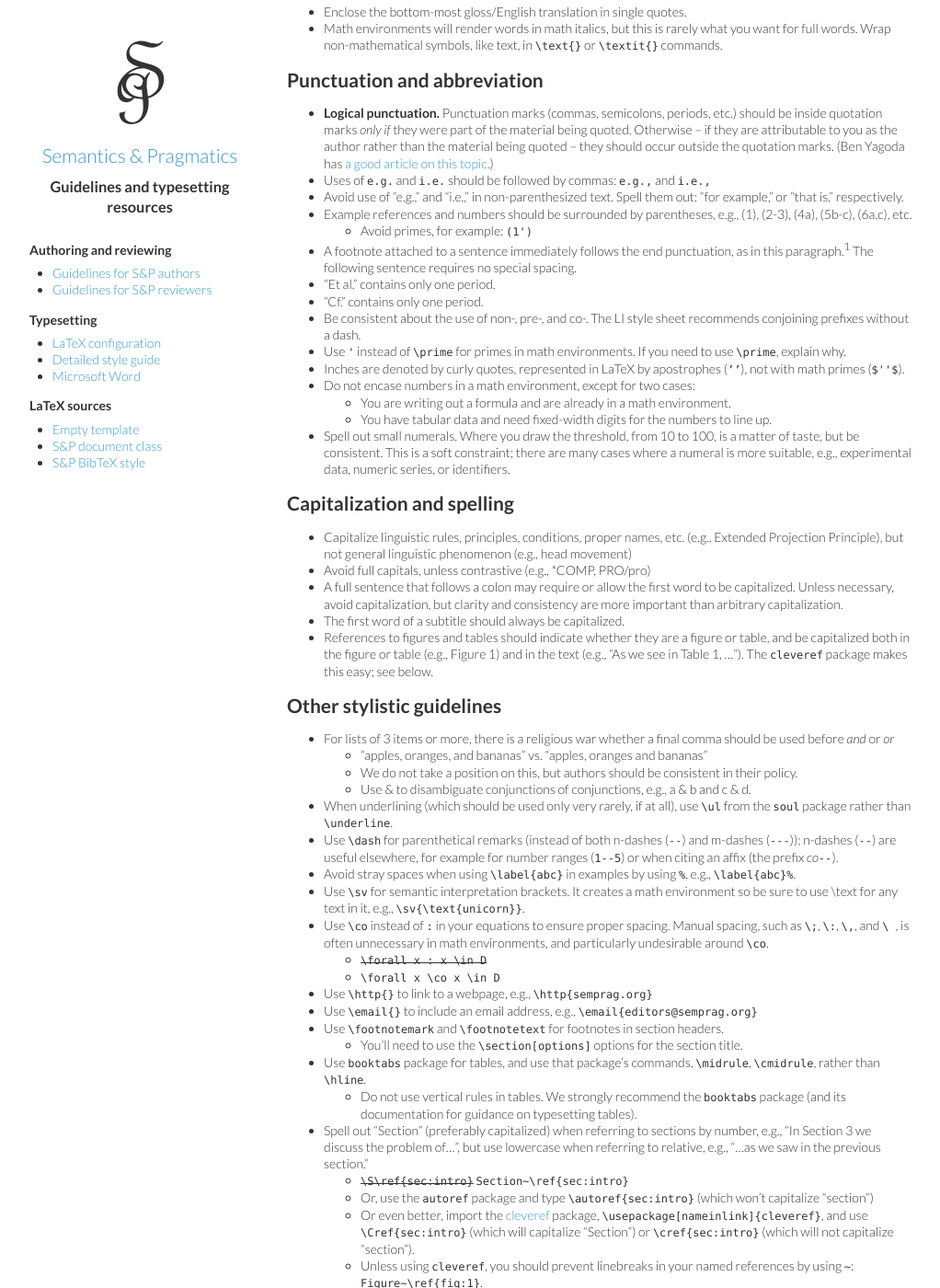
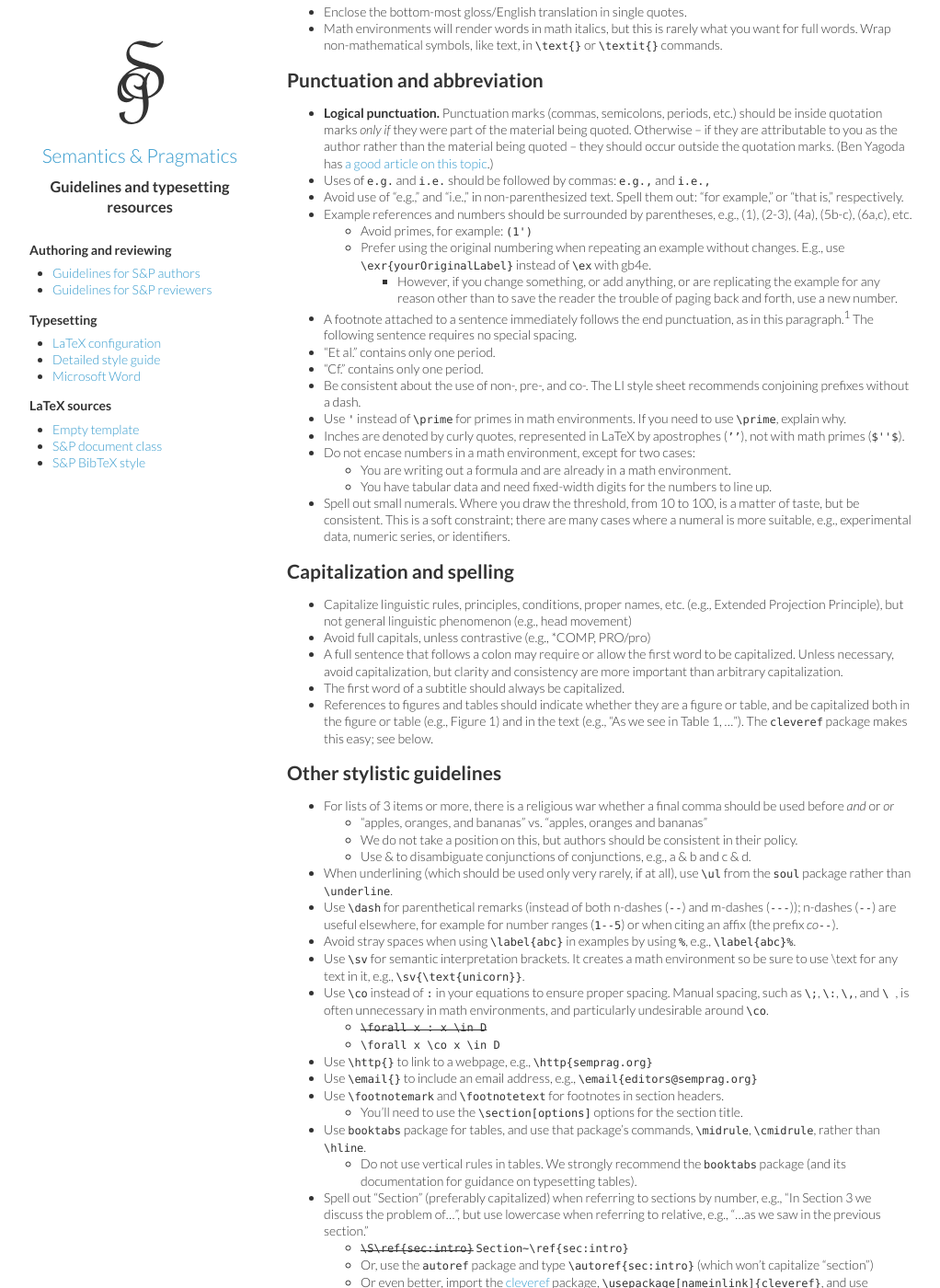
Before and after one commit to semprag/semprag.github.io, a Jekyll site: the page built from style.md, in a window 1280 px wide and 1400 px high, scrolled down 1170 px. Shown: the whole window at 92% size, without its empty margins (8-1030 px from the left). Built offline with Jekyll 4.4.1, drawn with Linux system fonts in a browser that asks for light colours.

Commit message:
Add remark on numbering for repeated examples; add note about nocite

```diff
--- a/style.md
+++ b/style.md
@@ -60,6 +60,8 @@ Believe it or not, the above are the main stumbling blocks for a quick conversio
 - Avoid use of "e.g.," and "i.e.," in non-parenthesized text. Spell them out: "for example," or "that is," respectively.
 - Example references and numbers should be surrounded by parentheses, e.g., (1), (2-3), (4a), (5b-c), (6a,c), etc.
   - Avoid primes, for example: `(1')`
+  - Prefer using the original numbering when repeating an example without changes. E.g., use `\exr{yourOriginalLabel}` instead of `\ex` with gb4e.
+    * However, if you change something, or add anything, or are replicating the example for any reason other than to save the reader the trouble of paging back and forth, use a new number.
 - A footnote attached to a sentence immediately follows the end punctuation, as in this paragraph.<sup>1</sup> The following sentence requires no special spacing.
 - "Et al." contains only one period.
 - "Cf." contains only one period.
```
Also changed, not shown: other parts of style.md (+1 -0 lines).
